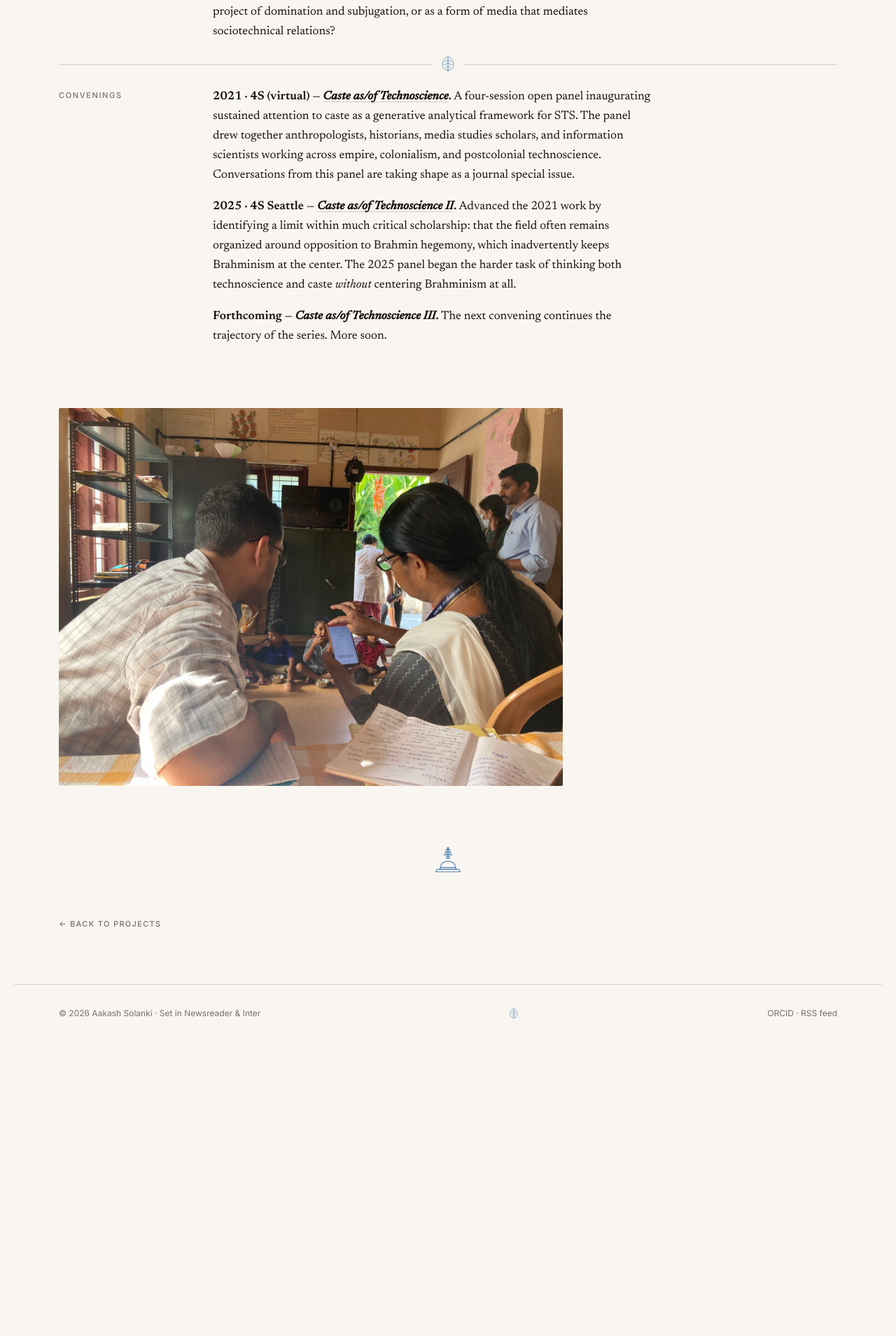
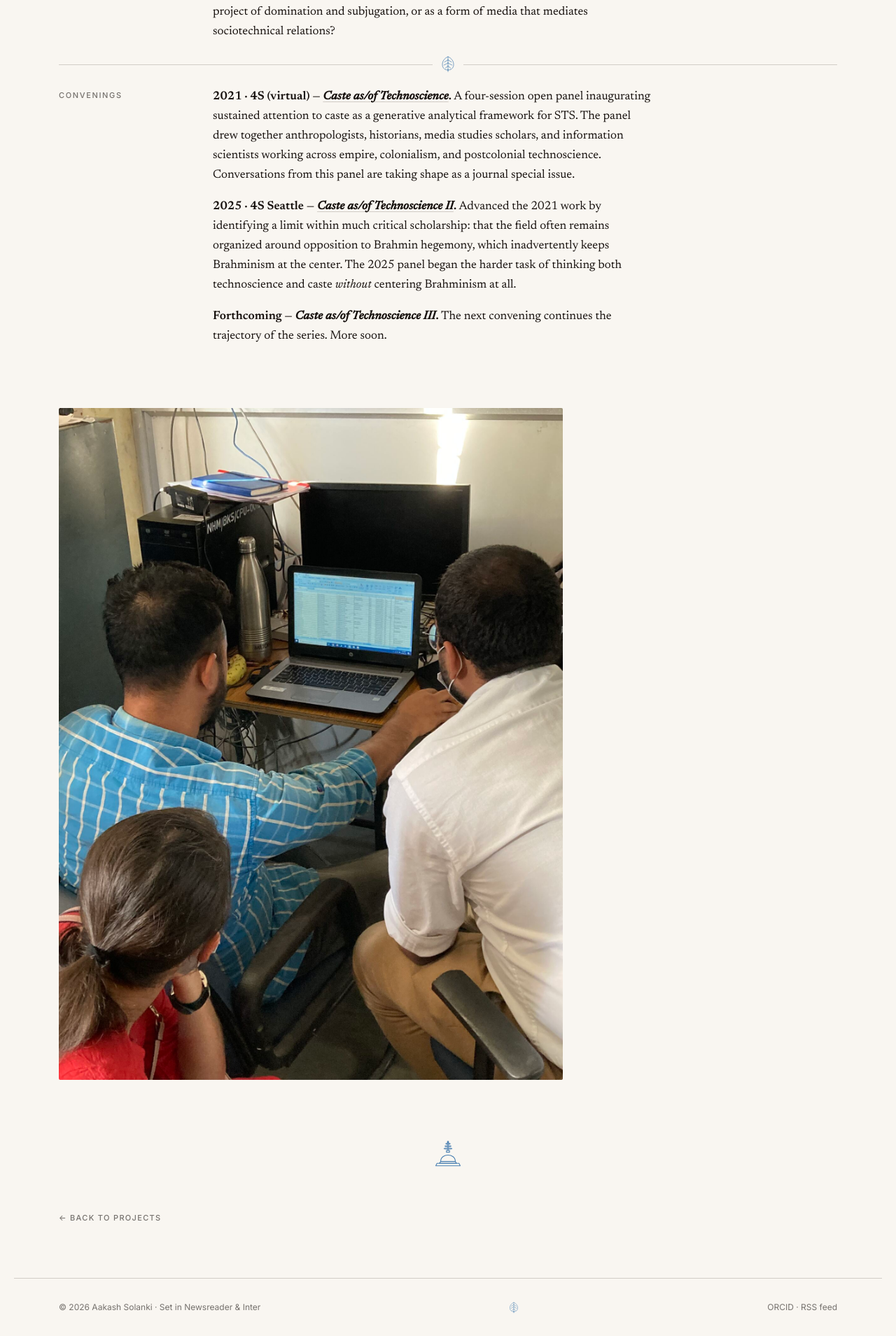
Before and after one commit to skishchampi/skishchampi.github.io, a Jekyll site: the page built from caste-technoscience.md, in a window 1280 px wide. Shown: the part 664-2573 px from the top of the page at 70% size. Built offline with Jekyll 4.4.1, drawn with Linux system fonts in a browser that asks for light colours; some web fonts are replaced; before the commit the page ends 2153 px from its top, so only the background shows below that.

Commit message:
Swap reading photo for screen on Caste/Technoscience
A digital-media image fits this page (which is about STS of caste,
algorithmic systems, online enclaves) better than a paper one.

Co-Authored-By: Claude Opus 4.7 (1M context) <noreply@anthropic.com>

```diff
--- a/caste-technoscience.md
+++ b/caste-technoscience.md
@@ -39,7 +39,7 @@ description: "An ongoing collaborative project convening interdisciplinary conve
 </div>
 
 <figure class="page-figure">
-  <img src="/assets/img/research/reading.jpeg" alt="A person reading at a desk inside a small office or library, books and folders on shelves behind." loading="lazy">
+  <img src="/assets/img/research/screen.jpeg" alt="Two people leaning over a desktop screen in a cramped office, working through a form together." loading="lazy">
 </figure>
 
 <div class="stupa-coda" role="presentation"></div>
```
